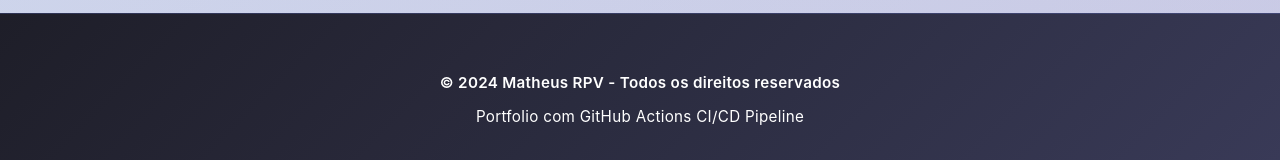
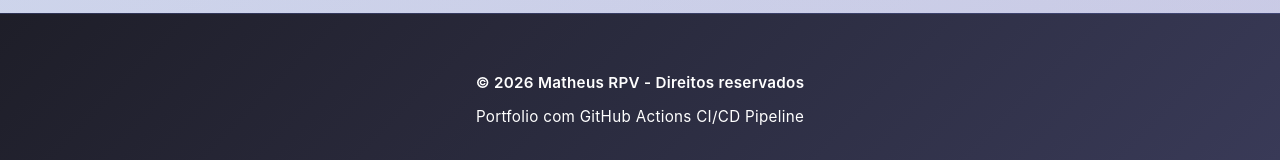
Before and after one commit to matheusmeigre/PortfolioDevops, a website: page index.html in a window 1280 px wide. Shown: the part 2684-2844 px from the top of the page. Drawn offline with Linux system fonts and the light colour scheme.

Commit message:
feat: remover a palavra Todos para não conflitar com o pattern TODO

```diff
--- a/index.html
+++ b/index.html
@@ -116,7 +116,7 @@
 
     <footer>
         <div class="container">
-            <p>&copy; 2024 Matheus RPV - Todos os direitos reservados</p>
+            <p>&copy; 2026 Matheus RPV - Direitos reservados</p>
             <p>Portfolio com GitHub Actions CI/CD Pipeline</p>
         </div>
     </footer>
```
